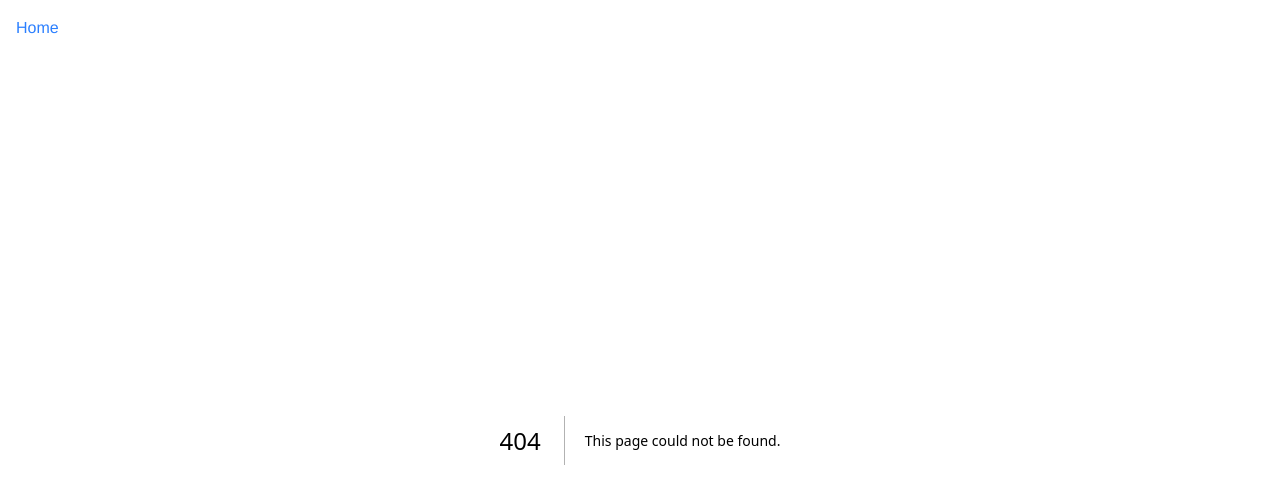
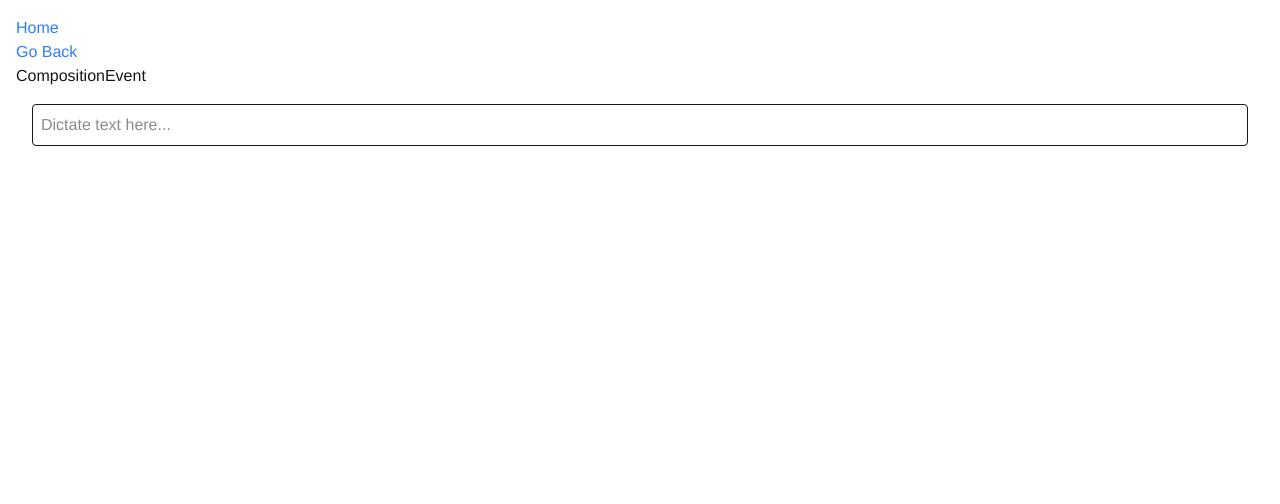
Before and after one commit to emanuelefavero/react-typescript, a Next.js app: page /events/composition-event in a window 1280 px wide. Before the commit this address had no page. Shown: the top 504 px of the page. Built offline with nearby package versions, Linux system fonts and the light colour scheme.

Commit message:
feat: /events/composition-event

```diff
--- /dev/null
+++ b/src/app/events/composition-event/page.tsx
@@ -0,0 +1,29 @@
+'use client'
+
+import { type CompositionEvent, useState } from 'react'
+
+// * CompositionEvent is a built-in type in React that represents the event object for composition events. It is often used to handle events related to text input, especially when using Input Method Editors (IMEs) for languages like Chinese, Japanese, or Korean. It is also used to handle dictation
+
+export default function CompositionExample() {
+  const [composedText, setComposedText] = useState('')
+
+  const handleCompositionEnd = (event: CompositionEvent<HTMLInputElement>) => {
+    setComposedText(event.data)
+  }
+
+  return (
+    <>
+      <h1>CompositionEvent</h1>
+
+      <div className='p-4 space-y-4'>
+        <input
+          type='text'
+          placeholder='Dictate text here...'
+          onCompositionEnd={handleCompositionEnd}
+          className='border p-2 rounded w-full'
+        />
+        {composedText && <p className='text-blue-600'>{composedText}</p>}
+      </div>
+    </>
+  )
+}
--- a/src/app/events/page.tsx
+++ b/src/app/events/page.tsx
@@ -27,6 +27,9 @@ export default function Page() {
         <li>
           <Link href='/events/clipboard-event'>ClipboardEvent</Link>
         </li>
+        <li>
+          <Link href='/events/composition-event'>CompositionEvent</Link>
+        </li>
       </ul>
     </>
   )
```
